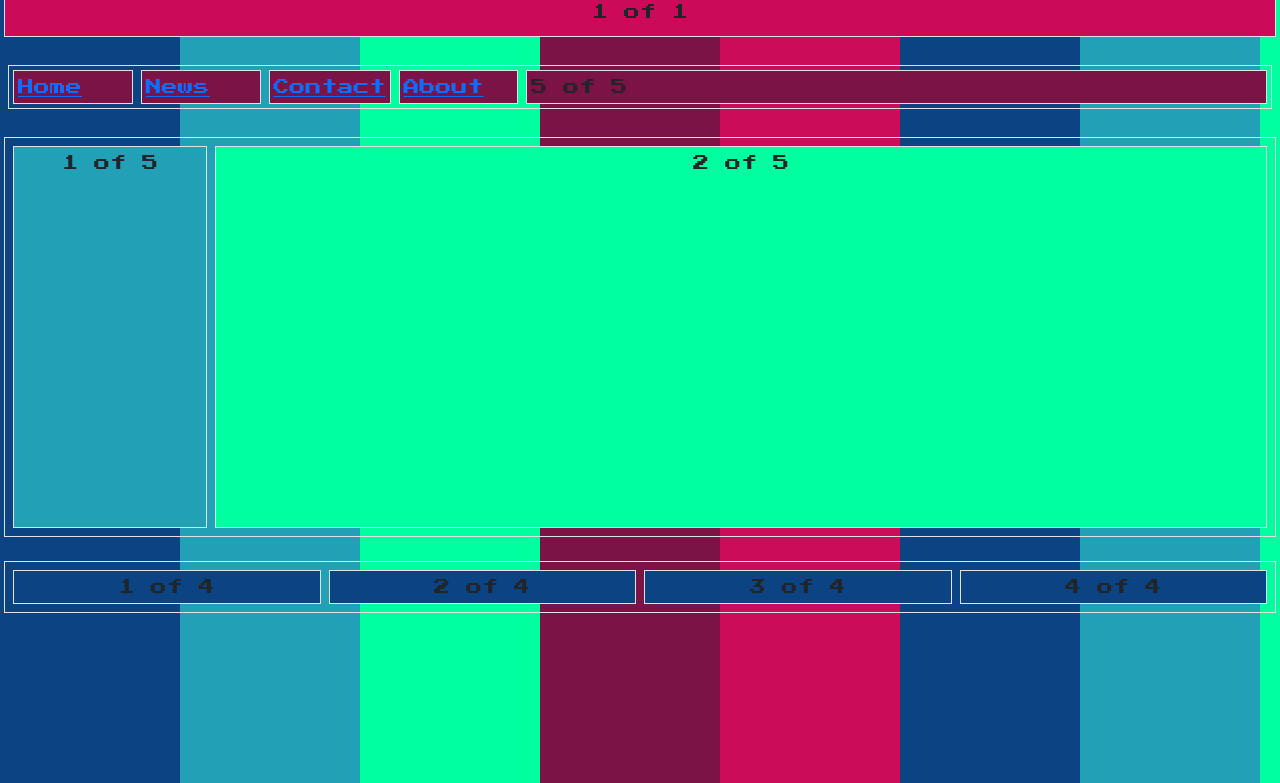
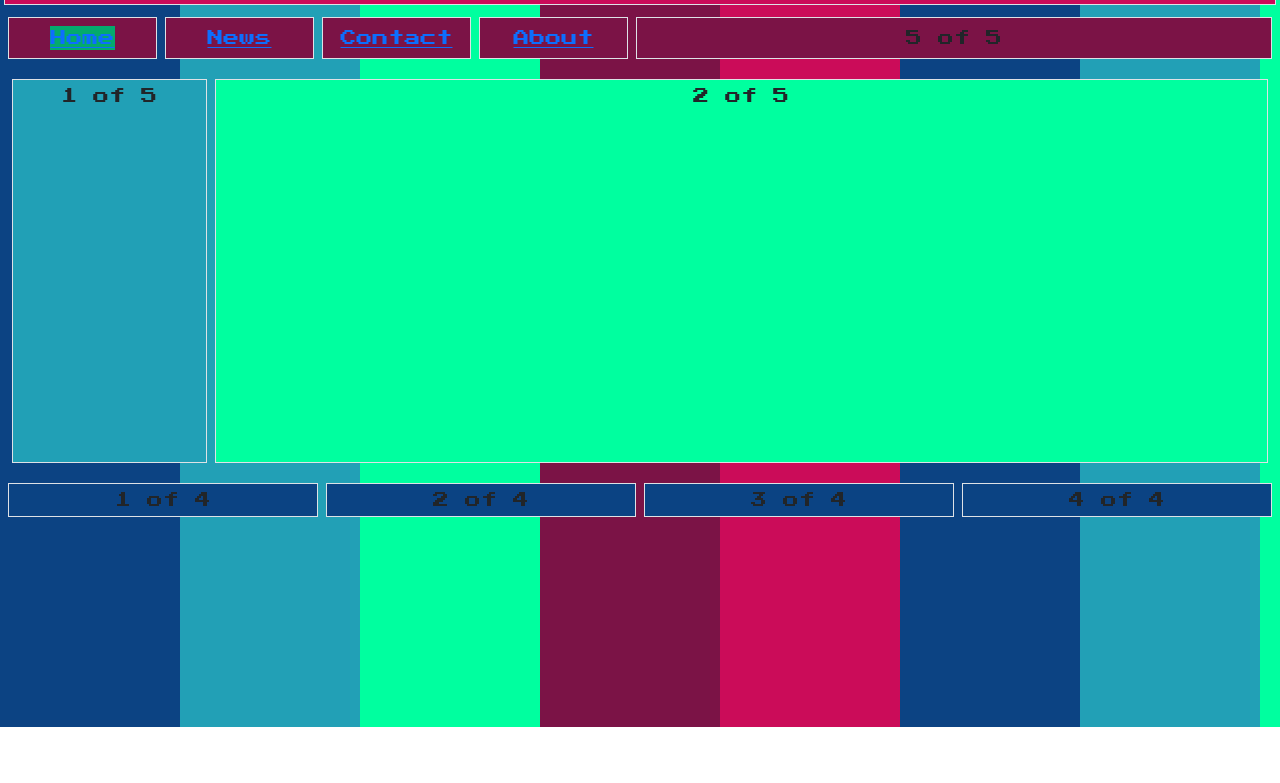
Before and after one commit to archy-calzbioh/portfoli-omg, a plain HTML site: page bootstrap.html in a window 1280 px wide. Shown: the part 73-856 px from the top of the page. After the commit the page ends 800 px from the top, so only its background shows below. Drawn offline with nearby package versions, Linux system fonts and the light colour scheme.

Commit message:
bootstrap page has js for active links

```diff
--- a/bootfile.css
+++ b/bootfile.css
@@ -25,3 +25,10 @@ body{
   background-color: #0b4383;
 
 }
+
+.active {
+  background-color: #04AA6D;
+}
+a:hover:not(.active) {
+  background-color: #111;
+}
--- a/bootstrap.html
+++ b/bootstrap.html
@@ -18,23 +18,23 @@
       <link rel="stylesheet" href="bootfile.css" />
   </head>
   <body>
-    <h1>Hello, world!</h1>
-    <div class="vh-100 d-flex flex-column justify-content-start  gap-3 text-center ">
+
+    <div class="vh-100 d-flex flex-column justify-content-start text-center ">
       <div class="m-1 p-1 row border  " id ="header">
-        <div class="m-1 p-1 col ">1 of 1</div>
+        <div class="m-1 col "><h1>Hello, world!</h1></div>
       </div>
-      <div class="d-flex m-2 row border ">
-        <div class="m-1 p-1 col border navbar"><a class="link active" href="#home">Home</a></div>
-        <div class="m-1 p-1 col border navbar"><a class="link" href="#news">News</a></div>
-        <div class="m-1 p-1 col border navbar"><a class="link" href="#contact">Contact</a></div>
-        <div class="m-1 p-1 col border navbar"><a class="link" href="#about">About</a></div>
-        <div class="flex-grow-1 m-1 p-1 col-6 border navbar">5 of 5</div>
+      <div class="d-flex m-1 row " id ="nav">
+        <div class="m-1 col border navbar justify-content-center"><a class="link active" href="#home">Home</a></div>
+        <div class="m-1  col border navbar justify-content-center"><a class="link" href="#news">News</a></div>
+        <div class="m-1  col border navbar justify-content-center"><a class="link" href="#contact">Contact</a></div>
+        <div class="m-1 col border navbar justify-content-center"><a class="link" href="#about">About</a></div>
+        <div class=" m-1  col-6 border navbar justify-content-center">5 of 5</div>
       </div>
-      <div class=" m-1 p-1 row h-50 border">
+      <div class=" m-1 p-1 row h-50 ">
         <div class=" m-1 p-1 col border aside">1 of 5</div>
-        <div class="m-1 p-1 col-10 border main">2 of 5</div>
+        <div class="m-1 p-1 col-10 border main" id="main">2 of 5</div>
       </div>
-      <div class="m-1 p-1 row border">
+      <div class="m-1 row ">
         <div class="m-1 p-1 col border footer">1 of 4</div>
         <div class="m-1 p-1 col border footer">2 of 4</div>
         <div class="m-1 p-1 col border footer">3 of 4</div>
@@ -47,6 +47,6 @@
       integrity="sha384-w76AqPfDkMBDXo30jS1Sgez6pr3x5MlQ1ZAGC+nuZB+EYdgRZgiwxhTBTkF7CXvN"
       crossorigin="anonymous"
     ></script>
-    <script src="app.js"></script>
+    <script src="nap.js"></script>
   </body>
 </html>
--- a/nap.js
+++ b/nap.js
@@ -1,5 +1,5 @@
-var header = document.getElementById("ul");
-var btns = header.getElementsByClassName("link");
+var navbar = document.getElementById("nav");
+var btns = navbar.getElementsByClassName("link");
 for (var i = 0; i < btns.length; i++) {
   btns[i].addEventListener("click", function () {
     var current = document.getElementsByClassName("active");
```
